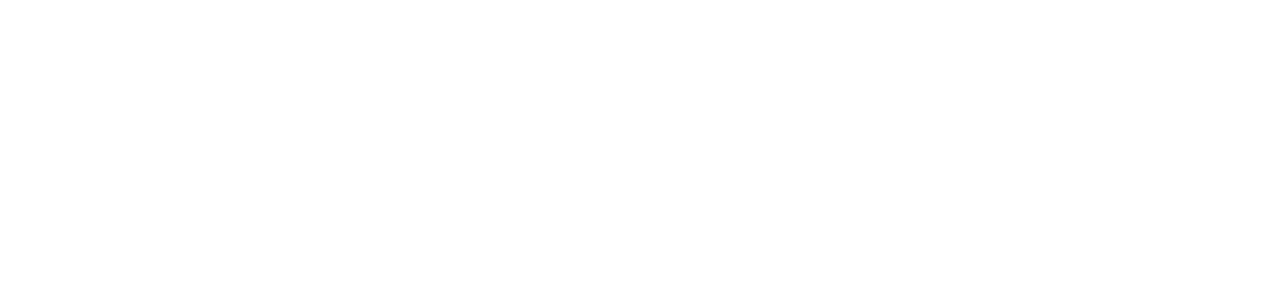
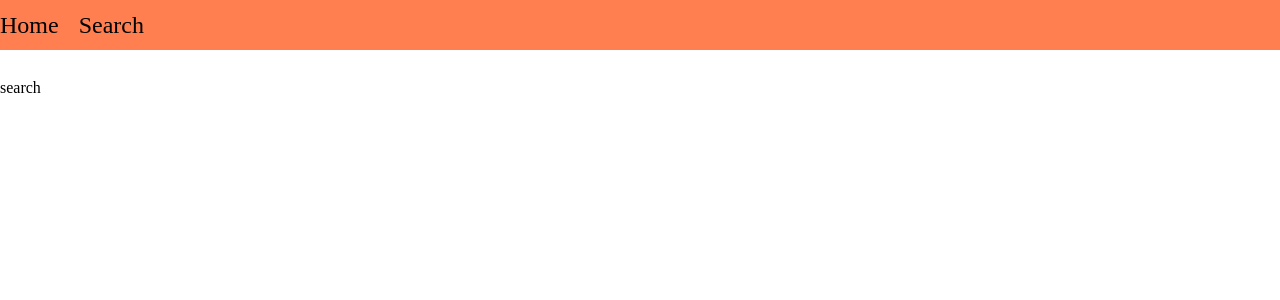
Before and after one commit to sbin0819/recoil-app, a React (Create React App) app: page /search in a window 1280 px wide. Before the commit this address had no page. Shown: the top 300 px of the page. Built offline with nearby package versions, Linux system fonts and the light colour scheme.

Commit message:
ENH: styled-components

```diff
--- a/package.json
+++ b/package.json
@@ -12,6 +12,8 @@
     "react-router-dom": "^6.0.1",
     "react-scripts": "4.0.3",
     "recoil": "^0.5.1",
+    "styled-components": "^5.3.3",
+    "styled-reset": "^4.3.4",
     "web-vitals": "^1.0.1"
   },
   "scripts": {
--- a/src/App.js
+++ b/src/App.js
@@ -1,10 +1,18 @@
+import GlobalStyle from 'styles/GlobalStyle';
 import { Routes, Route } from 'react-router-dom';
+import { Header } from 'components/common';
 import Home from 'pages/Home/Home';
+import Search from 'pages/Search/Search';
 function App() {
   return (
-    <Routes>
-      <Route exact path="/" element={<Home />} />
-    </Routes>
+    <>
+      <GlobalStyle />
+      <Header />
+      <Routes>
+        <Route exact path="/" element={<Home />} />
+        <Route exact path="/search" element={<Search />} />
+      </Routes>
+    </>
   );
 }
 
--- /dev/null
+++ b/src/components/common/Header/Header.js
@@ -0,0 +1,22 @@
+import { Link } from 'react-router-dom';
+import styled from 'styled-components';
+
+const Container = styled.div`
+  display: flex;
+  gap: 20px;
+  height: 50px;
+  align-items: center;
+  font-size: 24px;
+  background: coral;
+  margin-bottom: 30px;
+`;
+function Header(props) {
+  return (
+    <Container>
+      <Link to="/">Home</Link>
+      <Link to="/search">Search</Link>
+    </Container>
+  );
+}
+
+export default Header;
--- /dev/null
+++ b/src/components/common/index.js
@@ -0,0 +1,3 @@
+import Header from './Header/Header';
+
+export { Header };
--- /dev/null
+++ b/src/pages/Search/Search.jsx
@@ -0,0 +1,7 @@
+import React from 'react';
+
+function Search(props) {
+  return <div>search</div>;
+}
+
+export default Search;
--- /dev/null
+++ b/src/styles/GlobalStyle.jsx
@@ -0,0 +1,22 @@
+import { createGlobalStyle } from 'styled-components';
+import reset from 'styled-reset'; // style-reset 패키지
+
+const GlobalStyles = createGlobalStyle`
+    ${reset}
+    a{
+        text-decoration: none;
+        color: inherit;
+    }
+    *{
+        box-sizing: border-box;
+    }
+    body {
+        /* font-family: -apple-system, BlinkMacSystemFont, 'Segoe UI', Roboto, Oxygen, Ubuntu, Cantarell, 'Open Sans', 'Helvetica Neue', sans-serif;
+        font-size: 14px;
+        background-color: rgba(20, 20, 20, 1);
+        color: white;
+        padding-top: 50px; */
+    }
+`;
+
+export default GlobalStyles;
```
Also changed, not shown: 1 other file (tests, documents, lock files or other folders).
